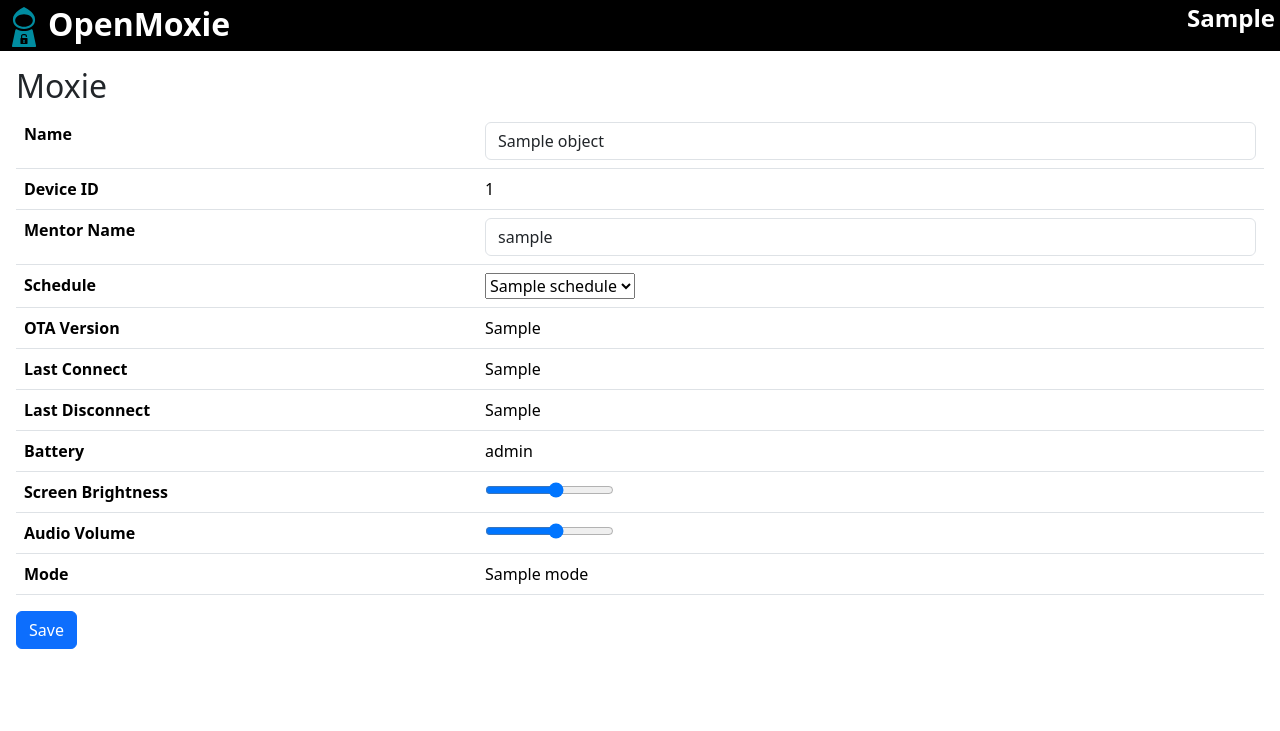
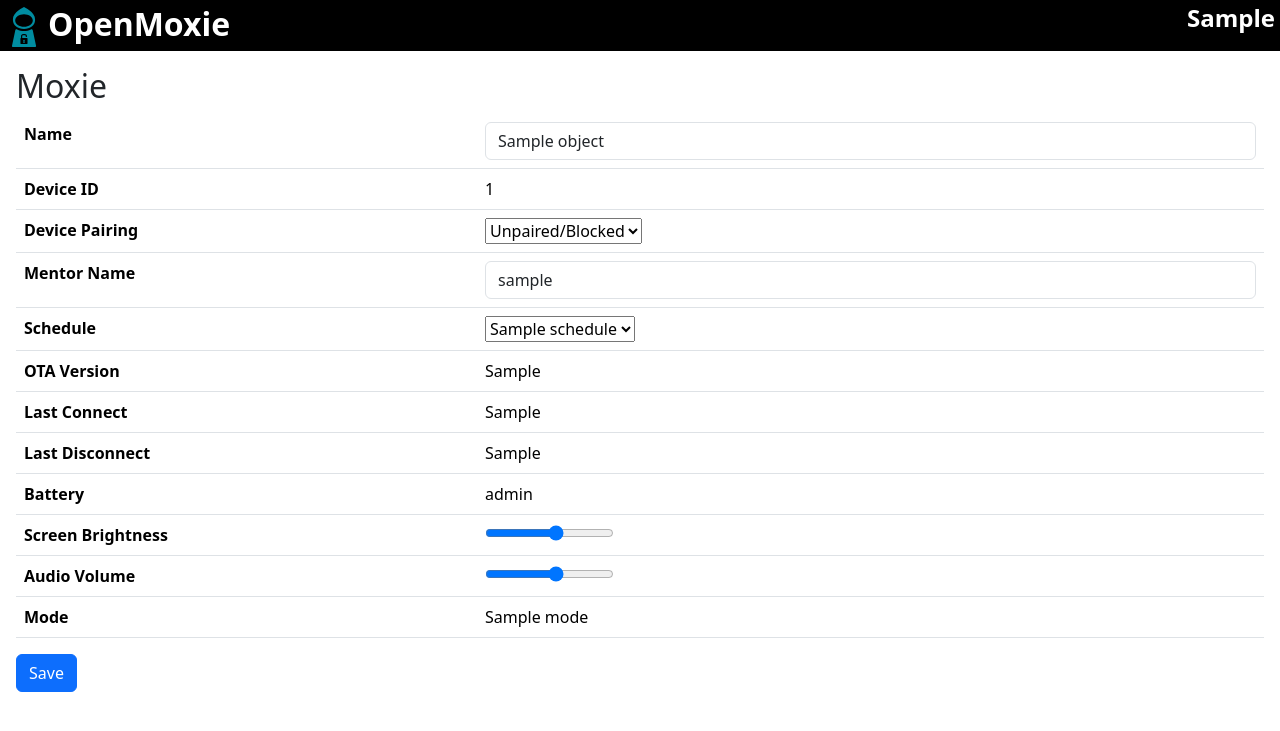
Before and after one commit to zzzeek/openmoxie, a Django app: template site/hive/templates/hive/moxie.html in a window 1280 px wide. Shown: the top 731 px of the page. Run offline with Django 5.2, Linux system fonts and the light colour scheme; the template is opened without the code that fills it: most values are stand-ins (such as "Sample title", 1, 10 or a date in 2020); some libraries are stand-ins or nearby versions.

Commit message:
Added ability to set bots to 'unpairing' to force them back to QR. (#30)

```diff
--- a/site/hive/models.py
+++ b/site/hive/models.py
@@ -47,6 +47,11 @@ class MoxieDevice(models.Model):
     robot_config = models.JSONField(null=True, blank=True)
     robot_settings = models.JSONField(null=True, blank=True)
 
+    def is_paired(self):
+        if self.robot_config:
+            return not (self.robot_config.get('pairing_status') == 'unpairing')
+        return True
+
     def __str__(self):
         return self.name if self.name else self.device_id
 
--- a/site/hive/templates/hive/dashboard.html
+++ b/site/hive/templates/hive/dashboard.html
@@ -20,7 +20,11 @@
     {% else %}
     <span class="badge text-bg-secondary">Offline</span> {{device.last_disconnect|timesince}}
     {% endif %}
-  </td><td><a href="{% url 'hive:moxie' device.pk %}">{{device}}</a></td><td>{{device.schedule}}</td>
+  </td><td><a href="{% url 'hive:moxie' device.pk %}">{{device}}</a>
+    {% if not device.is_paired %}
+    <span class="badge text-bg-danger">Unpaired</span>
+    {% endif %}
+  </td><td>{{device.schedule}}</td>
   <td>
     {% if device.robot_config.wake_button_enabled and device.device_id in live %}
     <a class="btn btn-success btn-sm" href="{% url 'hive:moxie_wake' device.pk %}">Wake</a>
--- a/site/hive/templates/hive/moxie.html
+++ b/site/hive/templates/hive/moxie.html
@@ -10,6 +10,12 @@
   <table class="table">
     <tr><th>Name</th><td><input type="text" class="form-control" name="moxie_name" value="{{object.name}}"></td></tr>
     <tr><th>Device ID</th><td>{{object.device_id}}</td></tr>
+    <tr><th>Device Pairing</th><td>
+      <select name="pairing_status">
+          <option value="paired" {% if object.is_paired %}selected{% endif %}>Paired/Allowed</option>
+          <option value="unpairing" {% if not object.is_paired %}selected{% endif %}>Unpaired/Blocked</option>
+      </select>
+    </td></tr>
     <tr><th>Mentor Name</th><td><input type="text" class="form-control" name="nickname" value="{{active_config.child_pii.nickname}}"></td></tr>
     <tr><th>Schedule</th><td>
         <select name="schedule">
--- a/site/hive/views.py
+++ b/site/hive/views.py
@@ -178,6 +178,8 @@ def moxie_edit(request, pk):
             device.robot_config["child_pii"]["nickname"] = request.POST["nickname"]
         else:
             device.robot_config["child_pii"] = { "nickname": request.POST["nickname"] }
+        # pairing/unpairing
+        device.robot_config["pairing_status"] = request.POST["pairing_status"]
         device.save()
         get_instance().handle_config_updated(device)
     except MoxieDevice.DoesNotExist as e:
```
